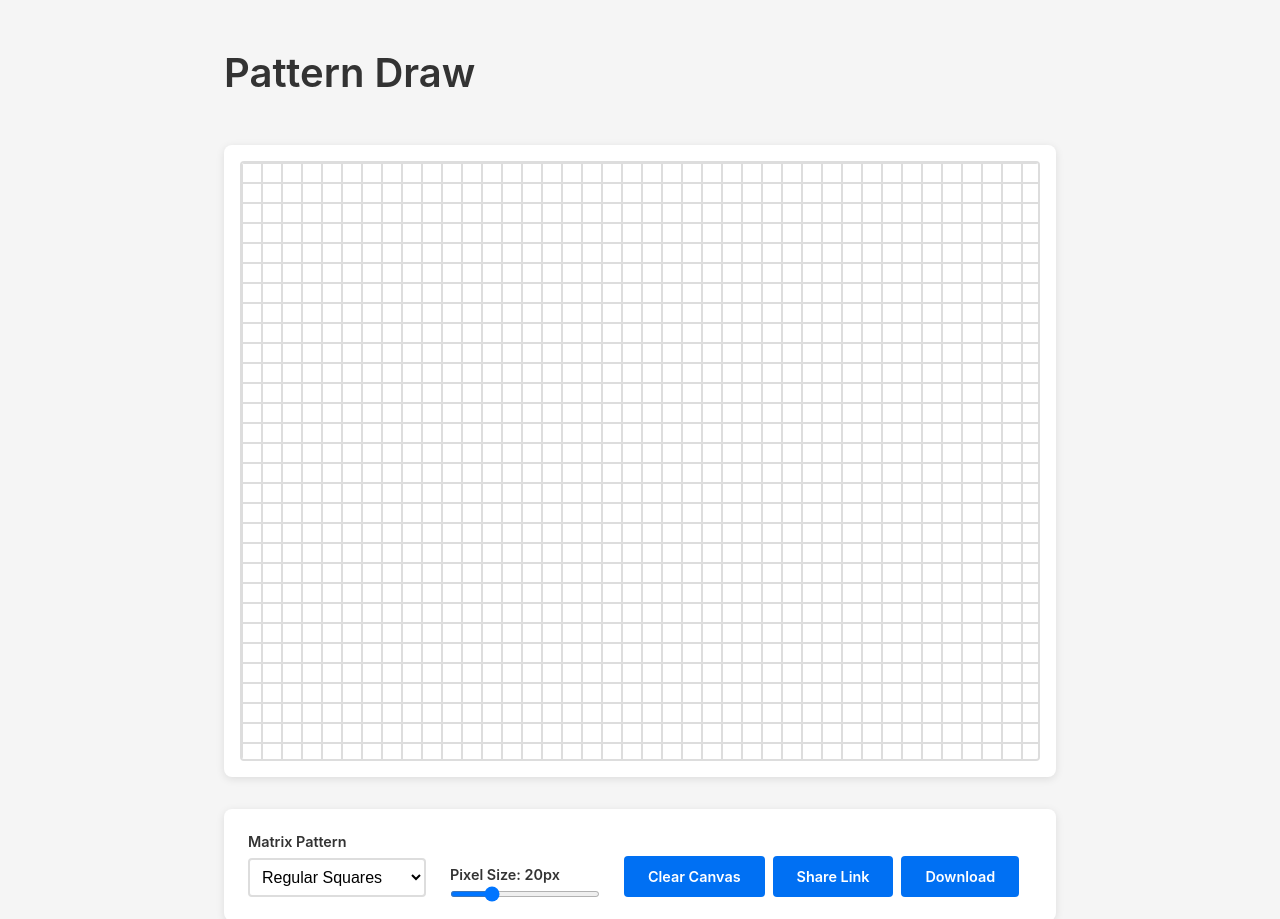
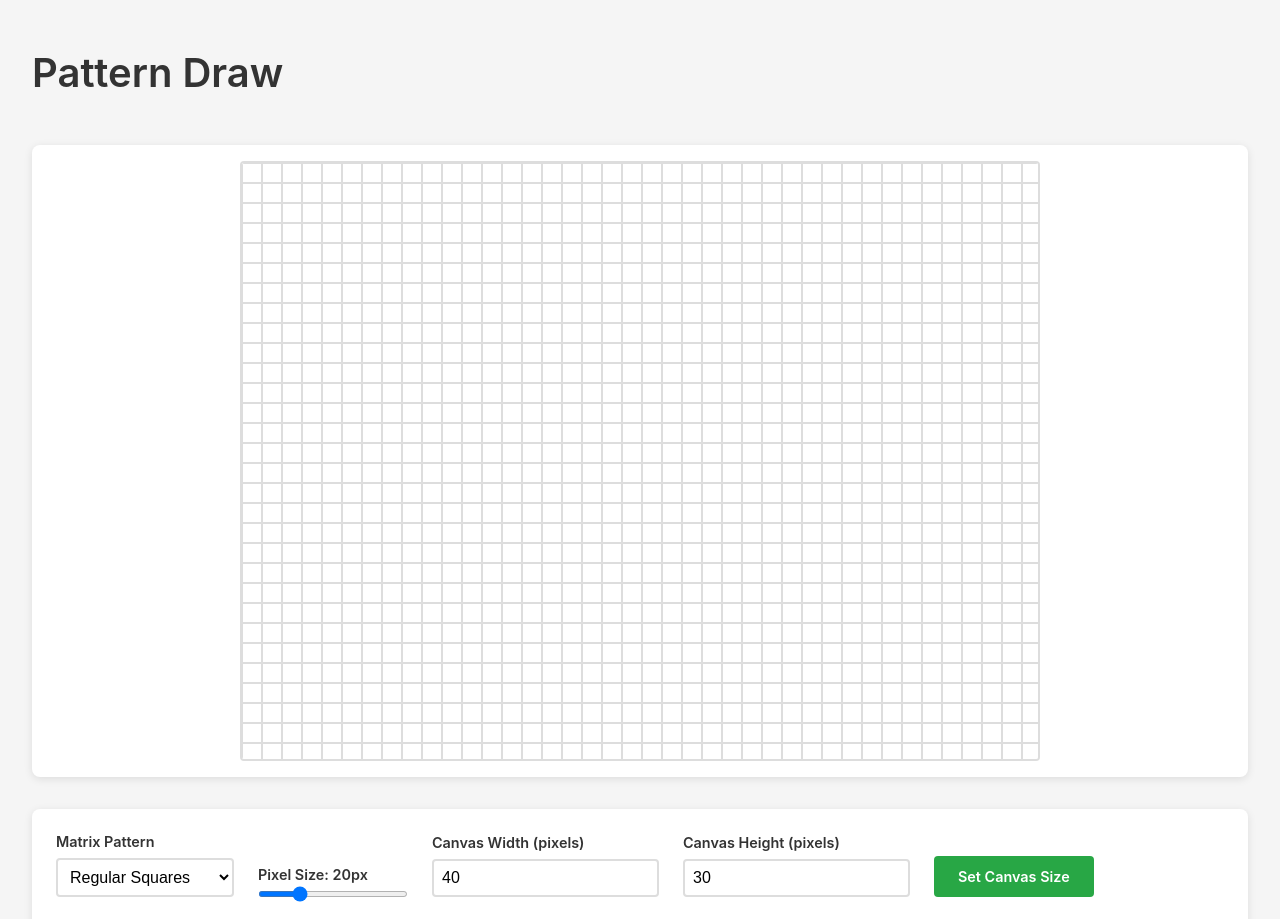
Before and after one commit to pilvikala/pattern-draw, a Next.js app: page / in a window 1280 px wide. Shown: the top 919 px of the page. Built offline with nearby package versions, Linux system fonts and the light colour scheme.

Commit message:
set canvas size

```diff
--- a/app/page.tsx
+++ b/app/page.tsx
@@ -14,6 +14,8 @@ export type MatrixPattern = 'squares' | 'bricks' | 'bricksVertical'
 export interface DrawingData {
   pattern: MatrixPattern
   pixelSize: number
+  canvasWidth: number
+  canvasHeight: number
   colors: { [key: string]: string }
   grid: { [key: string]: string }
 }
@@ -23,6 +25,10 @@ export default function Home() {
   const [savedColors, setSavedColors] = useState<string[]>([])
   const [pattern, setPattern] = useState<MatrixPattern>('squares')
   const [pixelSize, setPixelSize] = useState(20)
+  const [canvasWidth, setCanvasWidth] = useState(40)
+  const [canvasHeight, setCanvasHeight] = useState(30)
+  const [tempCanvasWidth, setTempCanvasWidth] = useState('40')
+  const [tempCanvasHeight, setTempCanvasHeight] = useState('30')
   const [grid, setGrid] = useState<{ [key: string]: string }>({})
   const [isColorPickerMode, setIsColorPickerMode] = useState(false)
 
@@ -34,6 +40,12 @@ export default function Home() {
         const data: DrawingData = JSON.parse(saved)
         setPattern(data.pattern || 'squares')
         setPixelSize(data.pixelSize || 20)
+        const width = data.canvasWidth || 40
+        const height = data.canvasHeight || 30
+        setCanvasWidth(width)
+        setCanvasHeight(height)
+        setTempCanvasWidth(width.toString())
+        setTempCanvasHeight(height.toString())
         setSavedColors(Object.values(data.colors || {}))
         setGrid(data.grid || {})
       } catch (e) {
@@ -53,6 +65,12 @@ export default function Home() {
           const data: DrawingData = JSON.parse(decoded)
           setPattern(data.pattern || 'squares')
           setPixelSize(data.pixelSize || 20)
+          const width = data.canvasWidth || 40
+          const height = data.canvasHeight || 30
+          setCanvasWidth(width)
+          setCanvasHeight(height)
+          setTempCanvasWidth(width.toString())
+          setTempCanvasHeight(height.toString())
           setSavedColors(Object.values(data.colors || {}))
           setGrid(data.grid || {})
         } catch (e) {
@@ -67,6 +85,8 @@ export default function Home() {
     const data: DrawingData = {
       pattern,
       pixelSize,
+      canvasWidth,
+      canvasHeight,
       colors: savedColors.reduce((acc, color, idx) => {
         acc[idx.toString()] = color
         return acc
@@ -74,7 +94,7 @@ export default function Home() {
       grid,
     }
     localStorage.setItem('pattern-draw-data', JSON.stringify(data))
-  }, [pattern, pixelSize, savedColors, grid])
+  }, [pattern, pixelSize, canvasWidth, canvasHeight, savedColors, grid])
 
   const handleColorSelect = (color: string) => {
     setSelectedColor(color)
@@ -108,6 +128,21 @@ export default function Home() {
     setGrid({})
   }
 
+  const handleSetCanvasSize = () => {
+    const width = parseInt(tempCanvasWidth)
+    const height = parseInt(tempCanvasHeight)
+    if (!isNaN(width) && width >= 10 && width <= 200) {
+      setCanvasWidth(width)
+    } else {
+      setTempCanvasWidth(canvasWidth.toString())
+    }
+    if (!isNaN(height) && height >= 10 && height <= 200) {
+      setCanvasHeight(height)
+    } else {
+      setTempCanvasHeight(canvasHeight.toString())
+    }
+  }
+
   const handleShare = () => {
     const data: DrawingData = {
       pattern,
@@ -135,18 +170,9 @@ export default function Home() {
     const ctx = canvas.getContext('2d')
     if (!ctx) return
 
-    // Calculate dimensions from grid data
-    let maxRow = 0
-    let maxCol = 0
-    Object.keys(grid).forEach((key) => {
-      const [row, col] = key.split(',').map(Number)
-      maxRow = Math.max(maxRow, row)
-      maxCol = Math.max(maxCol, col)
-    })
-
-    // Use default dimensions if grid is empty
-    const cols = maxCol > 0 ? maxCol + 1 : 40
-    const rows = maxRow > 0 ? maxRow + 1 : 30
+    // Use the fixed canvas dimensions
+    const cols = canvasWidth
+    const rows = canvasHeight
 
     // For brick patterns, add extra dimension for offset
     const widthOffset = pattern === 'bricks' ? pixelSize / 2 : 0
@@ -208,8 +234,15 @@ export default function Home() {
           <MobileMenu
             pattern={pattern}
             pixelSize={pixelSize}
+            canvasWidth={canvasWidth}
+            canvasHeight={canvasHeight}
             onPatternChange={setPattern}
             onPixelSizeChange={setPixelSize}
+            tempCanvasWidth={tempCanvasWidth}
+            tempCanvasHeight={tempCanvasHeight}
+            onTempCanvasWidthChange={setTempCanvasWidth}
+            onTempCanvasHeightChange={setTempCanvasHeight}
+            onSetCanvasSize={handleSetCanvasSize}
             onClear={handleClear}
             onShare={handleShare}
             onDownload={handleDownload}
@@ -242,6 +275,8 @@ export default function Home() {
           <DrawingCanvas
             pattern={pattern}
             pixelSize={pixelSize}
+            canvasWidth={canvasWidth}
+            canvasHeight={canvasHeight}
             selectedColor={selectedColor}
             grid={grid}
             onPixelFill={handlePixelFill}
@@ -254,8 +289,15 @@ export default function Home() {
           <Controls
             pattern={pattern}
             pixelSize={pixelSize}
+            canvasWidth={canvasWidth}
+            canvasHeight={canvasHeight}
             onPatternChange={setPattern}
             onPixelSizeChange={setPixelSize}
+            tempCanvasWidth={tempCanvasWidth}
+            tempCanvasHeight={tempCanvasHeight}
+            onTempCanvasWidthChange={setTempCanvasWidth}
+            onTempCanvasHeightChange={setTempCanvasHeight}
+            onSetCanvasSize={handleSetCanvasSize}
             onClear={handleClear}
             onShare={handleShare}
             onDownload={handleDownload}
--- a/components/Controls.module.css
+++ b/components/Controls.module.css
@@ -63,6 +63,41 @@
   border: none;
 }
 
+.textInput {
+  width: 100%;
+  padding: 0.5rem;
+  border: 2px solid #ddd;
+  border-radius: 4px;
+  font-size: 1rem;
+  background: white;
+}
+
+.textInput:focus {
+  outline: none;
+  border-color: #0070f3;
+}
+
+.setSizeButton {
+  padding: 0.75rem 1.5rem;
+  background: #28a745;
+  color: white;
+  border-radius: 4px;
+  font-weight: 600;
+  transition: background 0.2s;
+  font-size: 0.9rem;
+  cursor: pointer;
+  border: none;
+  width: 100%;
+}
+
+.setSizeButton:hover {
+  background: #218838;
+}
+
+.setSizeButton:active {
+  background: #1e7e34;
+}
+
 .buttonGroup {
   display: flex;
   gap: 0.5rem;
--- a/components/Controls.tsx
+++ b/components/Controls.tsx
@@ -6,8 +6,13 @@ import styles from './Controls.module.css'
 interface ControlsProps {
   pattern: MatrixPattern
   pixelSize: number
+  tempCanvasWidth: string
+  tempCanvasHeight: string
   onPatternChange: (pattern: MatrixPattern) => void
   onPixelSizeChange: (size: number) => void
+  onTempCanvasWidthChange: (width: string) => void
+  onTempCanvasHeightChange: (height: string) => void
+  onSetCanvasSize: () => void
   onClear: () => void
   onShare: () => void
   onDownload: () => void
@@ -18,8 +23,13 @@ interface ControlsProps {
 export default function Controls({
   pattern,
   pixelSize,
+  tempCanvasWidth,
+  tempCanvasHeight,
   onPatternChange,
   onPixelSizeChange,
+  onTempCanvasWidthChange,
+  onTempCanvasHeightChange,
+  onSetCanvasSize,
   onClear,
   onShare,
   onDownload,
@@ -60,6 +70,38 @@ export default function Controls({
         />
       </div>
 
+      <div className={styles.controlGroup}>
+        <label className={styles.label}>
+          Canvas Width (pixels)
+        </label>
+        <input
+          type="text"
+          value={tempCanvasWidth}
+          onChange={(e) => onTempCanvasWidthChange(e.target.value)}
+          className={styles.textInput}
+          placeholder="10-200"
+        />
+      </div>
+
+      <div className={styles.controlGroup}>
+        <label className={styles.label}>
+          Canvas Height (pixels)
+        </label>
+        <input
+          type="text"
+          value={tempCanvasHeight}
+          onChange={(e) => onTempCanvasHeightChange(e.target.value)}
+          className={styles.textInput}
+          placeholder="10-200"
+        />
+      </div>
+
+      <div className={styles.controlGroup}>
+        <button onClick={onSetCanvasSize} className={styles.setSizeButton}>
+          Set Canvas Size
+        </button>
+      </div>
+
       <div className={styles.buttonGroup}>
         <button onClick={handleClear} className={styles.button}>
           Clear Canvas
--- a/components/DrawingCanvas.tsx
+++ b/components/DrawingCanvas.tsx
@@ -7,6 +7,8 @@ import styles from './DrawingCanvas.module.css'
 interface DrawingCanvasProps {
   pattern: MatrixPattern
   pixelSize: number
+  canvasWidth: number
+  canvasHeight: number
   selectedColor: string
   grid: { [key: string]: string }
   onPixelFill: (key: string, color: string) => void
@@ -16,6 +18,8 @@ interface DrawingCanvasProps {
 export default function DrawingCanvas({
   pattern,
   pixelSize,
+  canvasWidth,
+  canvasHeight,
   selectedColor,
   grid,
   onPixelFill,
@@ -23,39 +27,8 @@ export default function DrawingCanvas({
 }: DrawingCanvasProps) {
   const [isDrawing, setIsDrawing] = useState(false)
   const containerRef = useRef<HTMLDivElement>(null)
-  const [dimensions, setDimensions] = useState({ cols: 40, rows: 30 })
 
-  useEffect(() => {
-    const updateDimensions = () => {
-      if (containerRef.current) {
-        const rect = containerRef.current.getBoundingClientRect()
-        const containerWidth = rect.width
-        const containerHeight = rect.height
-
-        // For mobile, use full container height; for desktop, limit to reasonable size
-        const isMobile = window.innerWidth < 768
-        const maxHeight = isMobile ? containerHeight : Math.min(containerHeight, 600)
-
-        const cols = Math.floor(containerWidth / pixelSize)
-        const rows = Math.floor(maxHeight / pixelSize)
-        setDimensions({ cols, rows })
-      }
-    }
-
-    updateDimensions()
-
-    // Use ResizeObserver for better performance
-    const resizeObserver = new ResizeObserver(updateDimensions)
-    if (containerRef.current) {
-      resizeObserver.observe(containerRef.current)
-    }
-
-    window.addEventListener('resize', updateDimensions)
-    return () => {
-      window.removeEventListener('resize', updateDimensions)
-      resizeObserver.disconnect()
-    }
-  }, [pixelSize])
+  const dimensions = { cols: canvasWidth, rows: canvasHeight }
 
   const getPixelKey = (row: number, col: number): string => {
     return `${row},${col}`
@@ -276,6 +249,7 @@ export default function DrawingCanvas({
         height: pattern === 'bricksVertical' ? `${dimensions.rows * pixelSize + pixelSize / 2}px` : `${dimensions.rows * pixelSize}px`,
         maxWidth: '100%',
         maxHeight: '100%',
+        margin: 'auto',
       }}
       onMouseMove={handleCanvasMouseMove}
       onMouseUp={handleMouseUp}
--- a/components/MobileMenu.module.css
+++ b/components/MobileMenu.module.css
@@ -171,6 +171,41 @@
   border: none;
 }
 
+.textInput {
+  width: 100%;
+  padding: 0.75rem;
+  border: 2px solid #ddd;
+  border-radius: 4px;
+  font-size: 1rem;
+  background: white;
+}
+
+.textInput:focus {
+  outline: none;
+  border-color: #0070f3;
+}
+
+.setSizeButton {
+  width: 100%;
+  padding: 1rem;
+  background: #28a745;
+  color: white;
+  border-radius: 4px;
+  font-weight: 600;
+  font-size: 1rem;
+  border: none;
+  cursor: pointer;
+  transition: background 0.2s;
+}
+
+.setSizeButton:hover {
+  background: #218838;
+}
+
+.setSizeButton:active {
+  background: #1e7e34;
+}
+
 .menuActions {
   display: flex;
   flex-direction: column;
--- a/components/MobileMenu.tsx
+++ b/components/MobileMenu.tsx
@@ -7,8 +7,13 @@ import styles from './MobileMenu.module.css'
 interface MobileMenuProps {
   pattern: MatrixPattern
   pixelSize: number
+  tempCanvasWidth: string
+  tempCanvasHeight: string
   onPatternChange: (pattern: MatrixPattern) => void
   onPixelSizeChange: (size: number) => void
+  onTempCanvasWidthChange: (width: string) => void
+  onTempCanvasHeightChange: (height: string) => void
+  onSetCanvasSize: () => void
   onClear: () => void
   onShare: () => void
   onDownload: () => void
@@ -19,8 +24,13 @@ interface MobileMenuProps {
 export default function MobileMenu({
   pattern,
   pixelSize,
+  tempCanvasWidth,
+  tempCanvasHeight,
   onPatternChange,
   onPixelSizeChange,
+  onTempCanvasWidthChange,
+  onTempCanvasHeightChange,
+  onSetCanvasSize,
   onClear,
   onShare,
   onDownload,
@@ -95,6 +105,38 @@ export default function MobileMenu({
                 />
               </div>
 
+              <div className={styles.menuItem}>
+                <label className={styles.label}>
+                  Canvas Width (pixels)
+                </label>
+                <input
+                  type="text"
+                  value={tempCanvasWidth}
+                  onChange={(e) => onTempCanvasWidthChange(e.target.value)}
+                  className={styles.textInput}
+                  placeholder="10-200"
+                />
+              </div>
+
+              <div className={styles.menuItem}>
+                <label className={styles.label}>
+                  Canvas Height (pixels)
+                </label>
+                <input
+                  type="text"
+                  value={tempCanvasHeight}
+                  onChange={(e) => onTempCanvasHeightChange(e.target.value)}
+                  className={styles.textInput}
+                  placeholder="10-200"
+                />
+              </div>
+
+              <div className={styles.menuItem}>
+                <button onClick={onSetCanvasSize} className={styles.setSizeButton}>
+                  Set Canvas Size
+                </button>
+              </div>
+
               <div className={styles.menuActions}>
                 <button onClick={handleClear} className={styles.menuButton}>
                   Clear Canvas
```
